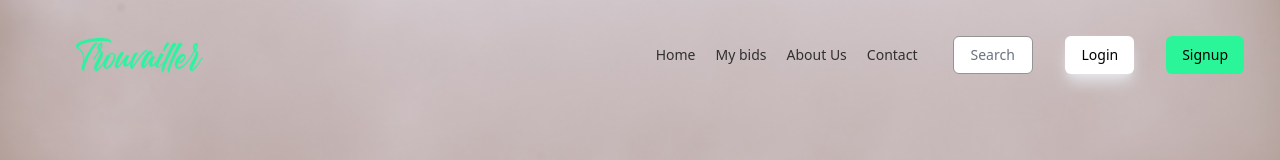
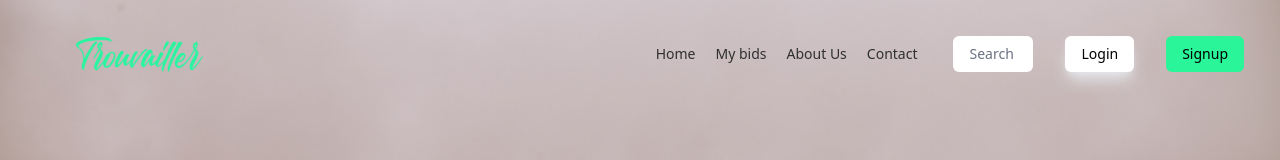
Before and after one commit to jaisonjoshi/Trouvailler-web, a React (Create React App) app: page / in a window 1280 px wide. Shown: the top 160 px of the page. Built offline with nearby package versions, Linux system fonts and the light colour scheme.

Commit message:
Navbar corrected

```diff
--- a/src/Pages/components/navbar/navbar.jsx
+++ b/src/Pages/components/navbar/navbar.jsx
@@ -13,7 +13,7 @@ const navbar = () => {
           <a class="text-sm mr-5 text-blacky-light hover:text-evergreen duration-500"><Link className="" to="/">Contact</Link></a>
         </nav>
         <div className="md:flex my-4">
-          <input type="text" className="w-20 bg-whiteglow outline-none text-blacky-dark text-sm border border-graydust-normal duration-500 px-4 py-2 mx-4 rounded-md" placeholder="Search" />
+          <input type="text" className="w-20 bg-whiteglow outline-none text-blacky-dark text-sm border border-graydust-normal duration-500 px-4 py-2 mx-4 rounded-md border border-none focus:ring-0 focus:ring-offset-0" placeholder="Search" />
          <button className="bg-whiteglow text-blacky-dark text-sm border border-none shadow-lg shadow-gray-200 duration-500 px-4 py-2 mx-4 hover:bg-blacky-dark rounded-md hover:text-whiteglow">
             <Link className="" to="/login">Login</Link>
           </button>
```
